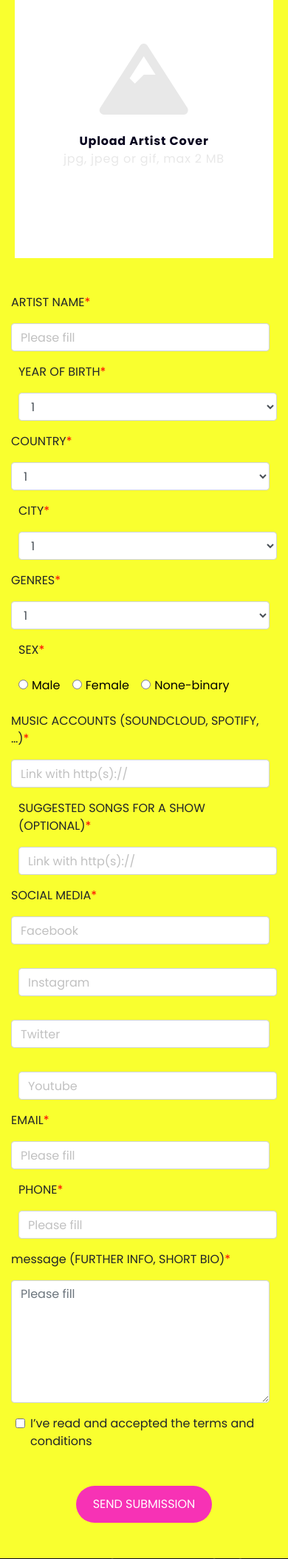
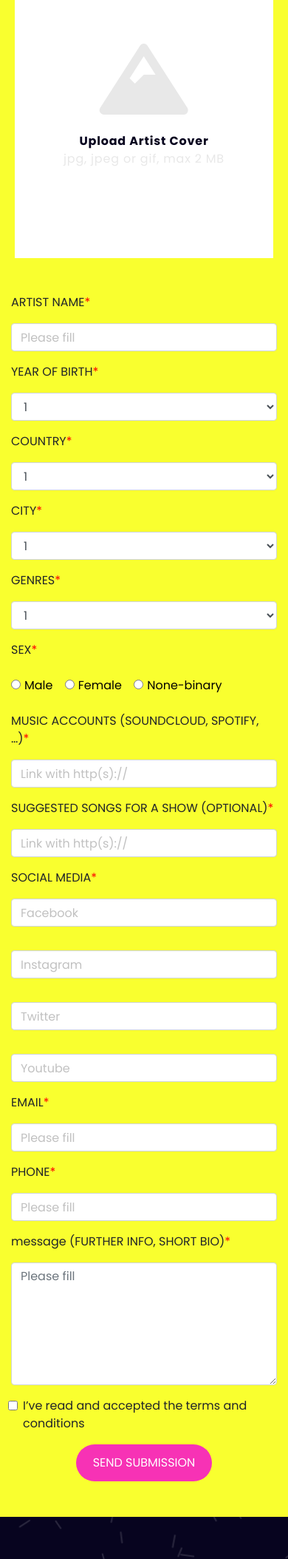
Before and after one commit to pinplengpai/mindful, a PHP site: page /signup.php in a window 390 px wide. Shown: the part 167-2275 px from the top of the page at 74% size. Run offline with PHP 8.4, Linux system fonts and the light colour scheme.

Commit message:
finish responsive and everything on signup page

```diff
--- a/css/style.css
+++ b/css/style.css
@@ -1205,6 +1205,17 @@ input[placeholder]::-moz-input-placeholder {
     margin: auto; }
   #signup .check-box {
     width: 100%;
-    margin-bottom: 48px; }
+    margin-bottom: 16px; }
+  #signup .notify-text {
+    display: none;
+    margin: -8px 0 14px;
+    color: red;
+    font-size: 0.8rem; }
+
+@media (max-width: 500px) {
+  #signup .form-wrapper .col-12:nth-child(odd) {
+    padding-right: 15px; }
+  #signup .form-wrapper .col-12:nth-child(even) {
+    padding-left: 15px; } }
 
 /*# sourceMappingURL=style.css.map */
--- a/scss/layouts/_signup.scss
+++ b/scss/layouts/_signup.scss
@@ -96,10 +96,6 @@
                 padding-left: 25px;
             }
         }
-
-
-
-
     }
     .form-check-wrap{
         color: black;
@@ -124,6 +120,28 @@
     }
     .check-box{
         width: 100%;
-        margin-bottom: 48px;
+        margin-bottom: 16px;
+    }
+
+    .notify-text{
+        display: none;
+        margin: -8px 0 14px;
+        color: red;
+        font-size: 0.8rem;
     }
 }
+
+@media (max-width: 500px){
+    #signup{
+        .form-wrapper{
+            .col-12 {
+                &:nth-child(odd) {
+                    padding-right: 15px;
+                }
+                &:nth-child(even) {
+                    padding-left: 15px;
+                }
+            }
+        }
+    }
+}
--- a/signup.php
+++ b/signup.php
@@ -44,6 +44,7 @@
                         <option>5</option>
                         </select>
                     </div>
+                    <div class="notify-text">Please Select Value</div>
                 </div>
 
                 <div class="col-12 col-md-6 col-lg-6">
@@ -70,6 +71,7 @@
                         <option>5</option>
                         </select>
                     </div>
+                    <div class="notify-text">Please Select Value</div>
                 </div>
 
                 <div class="col-12 col-md-6 col-lg-6">
@@ -95,6 +97,7 @@
                     <div class="input-group my-3">
                         <input type="text" class="form-control" placeholder="Link with http(s)://" aria-label="Username" aria-describedby="basic-addon1">
                     </div>
+                    <div class="notify-text">Please Fill Value</div>
                 </div>
 
 
@@ -103,6 +106,7 @@
                     <div class="input-group my-3">
                         <input type="text" class="form-control" placeholder="Link with http(s)://" aria-label="Username" aria-describedby="basic-addon1">
                     </div>
+                    <div class="notify-text">Please Fill Value</div>
                 </div>
             </div>
 
@@ -151,6 +155,7 @@
                         <input type="checkbox" class="form-check-input" id="exampleCheck1">
                         <label class="form-check-label" for="exampleCheck1">I’ve read and accepted the terms and conditions</label>
                     </div>
+                    <div class="notify-text">Please Check to Accept Conditions</div>
                 </div>
                 <button type="submit" class="button-yellow">SEND SUBMISSION</button>
             </div>
```
Also changed, not shown: 1 other file.
